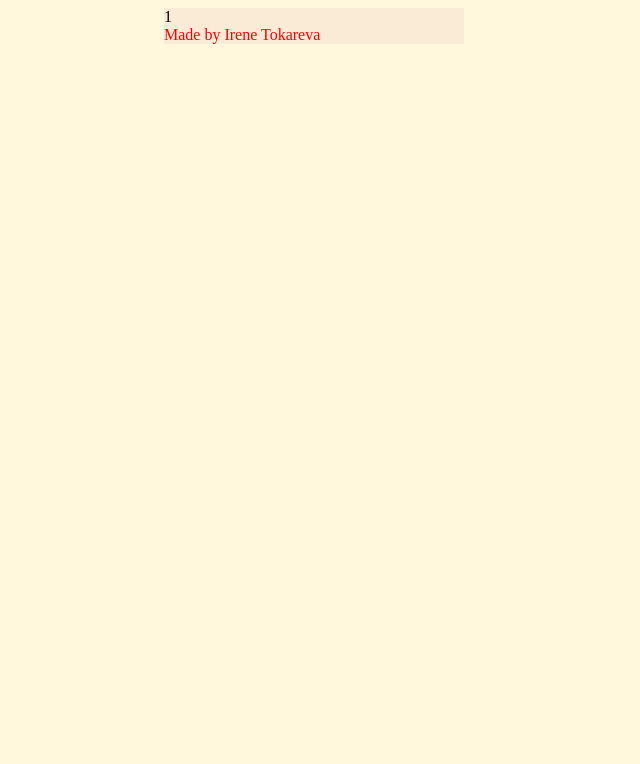
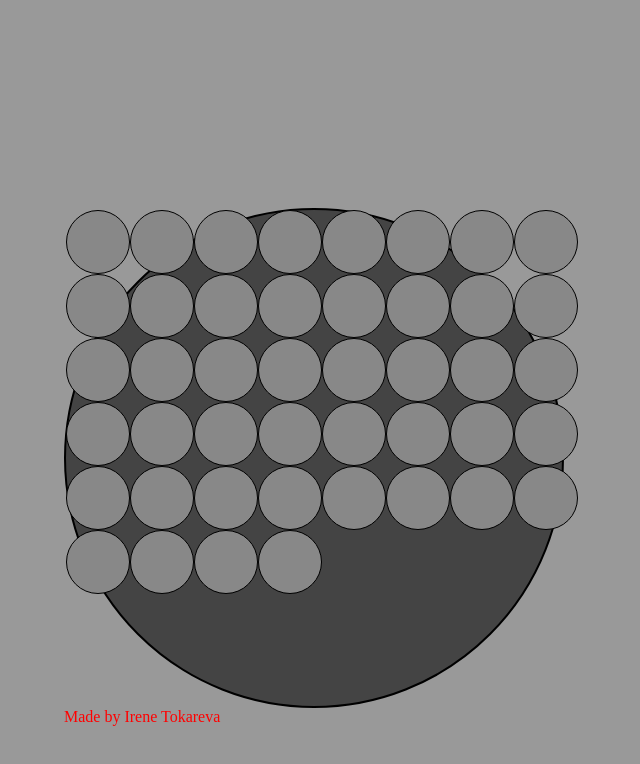
Before and after one commit to shin-shin/Match-Emoji-game, a plain HTML site: page index.html in a window 1280 px wide. Shown: the whole page, without its empty margins (326-966 px from the left). Drawn offline with Linux system fonts and the light colour scheme.

Commit message:
initial board setup

```diff
--- a/css/style.css
+++ b/css/style.css
@@ -3,23 +3,39 @@
 }
 
 body{
-    background-color: cornsilk;
+    background-color: #999999;
 }
 
 .wrapper{
     display: flex;
-    justify-content: center;
+    flex-direction: column;
+    /* justify-content: center; */
+    align-items: center;
 }
 .content{
-    width:  300px;
-    background-color: antiquewhite;
 }
 header{
     background-image: url();
+    width:500px;
+    height:200px;
 }
 .board{
+    width:500px;
+    height:500px;
     border-color: black;
     border-width: 2px;
+    border-style: solid;
+    border-radius: 50%;
+    background-color: #444444;
+    display:grid;
+    grid-template-rows: 1fr 1fr 1fr 1fr 1fr 1fr 1fr 1fr;
+    grid-template-columns: 1fr 1fr 1fr 1fr 1fr 1fr 1fr 1fr;
+}
+.board > div {
+    height: 4rem;
+    width: 4rem;
+    background-color: #888888;
+    border: 1px solid black;
     border-radius: 50%;
 }
 footer{
--- a/index.html
+++ b/index.html
@@ -2,7 +2,7 @@
 <html lang="en">
 <head>
     <meta charset="UTF-8">
-    <meta name="viewport" content="width=device-width, initial-scale=1.0">
+    <meta name="viewport" content="width=device-width, initial-scale= .0">
     <meta http-equiv="X-UA-Compatible" content="ie=edge">
     <link rel="stylesheet" href="css/style.css">
     <script defer src="js/main.js"></script>
@@ -13,7 +13,52 @@
         <div class="content">
             <header></header>
             <main>
-                <div class="board">1</div>
+                <div class="board">
+                    <div> </div>
+                    <div> </div>
+                    <div> </div>
+                    <div> </div>
+                    <div> </div>
+                    <div> </div>
+                    <div> </div>
+                    <div> </div>
+                    <div> </div>
+                    <div> </div>
+                    <div> </div>
+                    <div> </div>
+                    <div> </div>
+                    <div> </div>
+                    <div> </div>
+                    <div> </div>
+                    <div> </div>
+                    <div> </div>
+                    <div> </div>
+                    <div> </div>
+                    <div> </div>
+                    <div> </div>
+                    <div> </div>
+                    <div> </div>
+                    <div> </div>
+                    <div> </div>
+                    <div> </div>
+                    <div> </div>
+                    <div> </div>
+                    <div> </div>
+                    <div> </div>
+                    <div> </div>
+                    <div> </div>
+                    <div> </div>
+                    <div> </div>
+                    <div> </div>
+                    <div> </div>
+                    <div> </div>
+                    <div> </div>
+                    <div> </div>
+                    <div> </div>
+                    <div> </div>
+                    <div> </div>
+                    <div> </div>
+                </div>
             </main>
             <aside>
                 <div class="share"></div>
```
